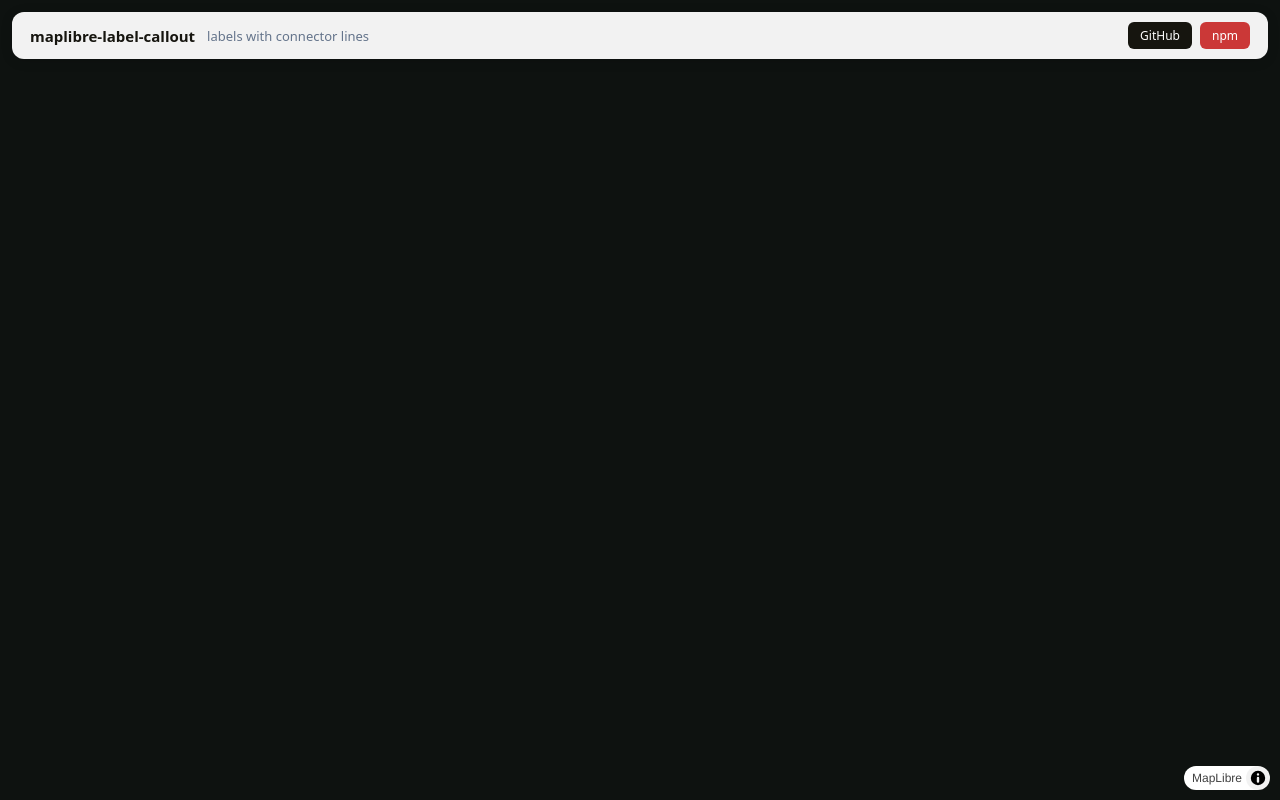
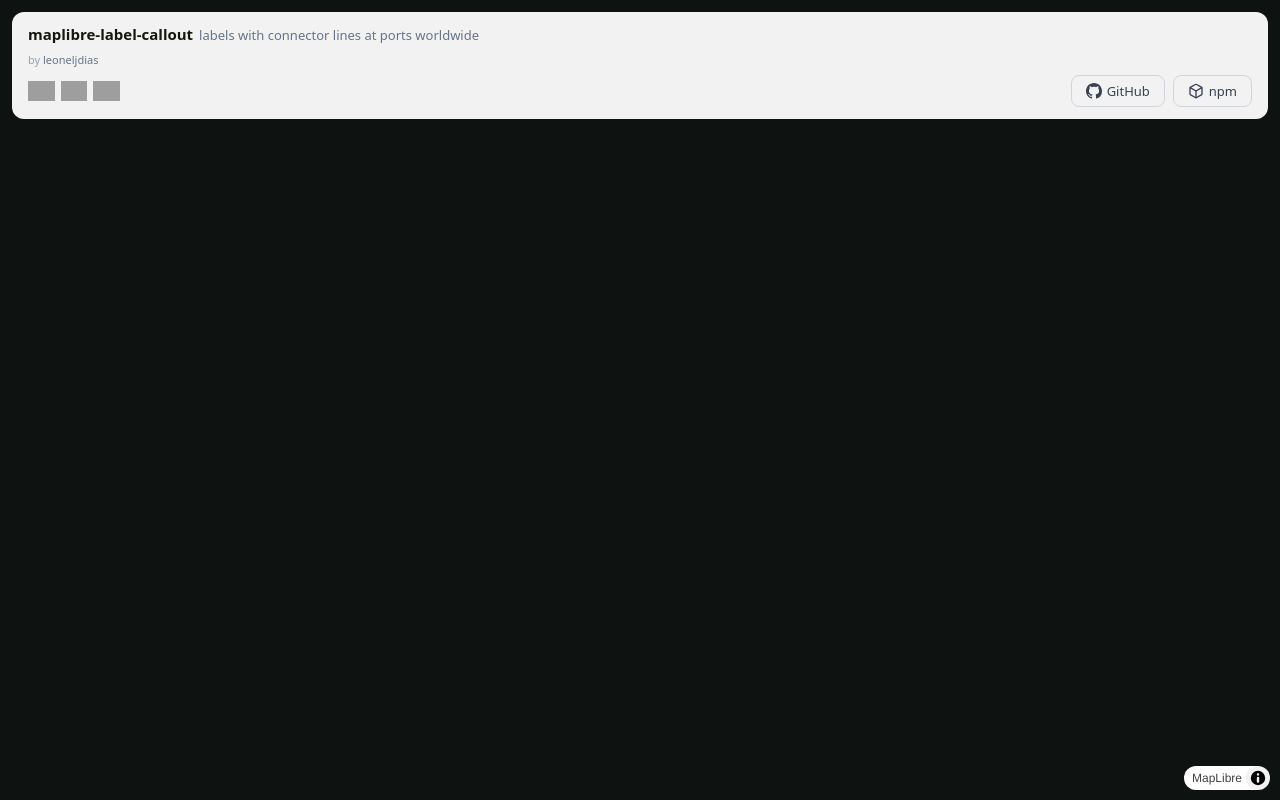
Before and after one commit to leoneljdias/maplibre-label-callout, a website: page demo/index.html in a window 1280 px wide. Drawn offline with nearby package versions, Linux system fonts and the light colour scheme; no server answers; grey boxes are pictures that could not be loaded.

Commit message:
redesign demo header, update screenshot, fix README image URL

```diff
--- a/demo/index.html
+++ b/demo/index.html
@@ -28,76 +28,119 @@
         inset: 0;
       }
 
-      /* header bar */
+      /* header */
       .header {
         position: fixed;
         top: 12px;
         left: 12px;
         right: 12px;
         z-index: 10;
-        display: flex;
-        align-items: center;
-        gap: 12px;
         background: rgba(255, 255, 255, 0.95);
         backdrop-filter: blur(8px);
         border-radius: 12px;
-        padding: 10px 18px;
-        box-shadow: 0 2px 12px rgba(0, 0, 0, 0.15);
+        padding: 12px 16px;
         font-size: 13px;
         pointer-events: auto;
+        display: flex;
+        flex-direction: column;
+        gap: 8px;
       }
-      .header h1 {
+      .header-top {
+        display: flex;
+        flex-wrap: wrap;
+        align-items: baseline;
+        gap: 6px;
+      }
+      .header-top h1 {
         font-size: 15px;
         font-weight: 600;
         color: #16150f;
         margin: 0;
-        white-space: nowrap;
       }
-      .header .tagline {
+      .header-top .desc {
         color: #64748b;
-        display: none;
+        font-size: 13px;
       }
-      .header .links {
+      .header-author {
+        font-size: 11px;
+        color: #94a3b8;
+      }
+      .header-author a {
+        color: #64748b;
+        text-decoration: none;
+        font-weight: 500;
+      }
+      .header-author a:hover {
+        color: #16150f;
+      }
+      .header-bottom {
+        display: flex;
+        flex-wrap: wrap;
+        align-items: center;
+        gap: 10px;
+      }
+      .header .badges {
+        display: flex;
+        flex-wrap: wrap;
+        align-items: center;
+        gap: 6px;
+      }
+      .header .badges img {
+        height: 20px;
+        display: block;
+      }
+      .header .btns {
+        display: flex;
+        flex-wrap: wrap;
+        align-items: center;
+        gap: 8px;
         margin-left: auto;
-        display: flex;
-        gap: 8px;
       }
-      .header .links a {
+      @media (max-width: 374px) {
+        .header .btns {
+          margin-left: 0;
+          width: 100%;
+          flex-direction: column;
+        }
+        .header .btns a {
+          width: 100%;
+          justify-content: center;
+        }
+      }
+      .header .btns a {
         display: inline-flex;
         align-items: center;
-        gap: 4px;
-        padding: 5px 12px;
-        border-radius: 6px;
+        gap: 5px;
+        padding: 6px 14px;
+        border-radius: 8px;
+        border: 1.5px solid;
         text-decoration: none;
-        font-size: 12px;
+        font-size: 13px;
         font-weight: 500;
-        transition: background 0.15s;
+        transition:
+          background 0.15s,
+          color 0.15s;
       }
-      .header .links a.github {
-        background: #16150f;
-        color: #fff;
+      .header .btns a.btn-github {
+        border-color: #d1d5db;
+        color: #374151;
+        background: transparent;
       }
-      .header .links a.github:hover {
-        background: #2a2820;
+      .header .btns a.btn-github:hover {
+        background: #f3f4f6;
       }
-      .header .links a.npm {
-        background: #cb3837;
-        color: #fff;
+      .header .btns a.btn-npm {
+        border-color: #d1d5db;
+        color: #374151;
+        background: transparent;
       }
-      .header .links a.npm:hover {
-        background: #b32e2d;
+      .header .btns a.btn-npm:hover {
+        background: #f3f4f6;
       }
-      .header .links a.demo-link {
-        color: #64748b;
-      }
-      .header .links a.demo-link:hover {
-        background: #f1f5f9;
-        color: #16150f;
-      }
-
-      @media (min-width: 640px) {
-        .header .tagline {
-          display: inline;
+      @media (max-width: 374px) {
+        .header .btns a {
+          font-size: 12px;
+          padding: 5px 12px;
         }
       }
 
@@ -111,14 +154,56 @@
     <div id="map"></div>
 
     <div class="header">
-      <h1>maplibre-label-callout</h1>
-      <span class="tagline">labels with connector lines</span>
-      <span class="links">
-        <a class="github" href="https://github.com/leoneljdias/maplibre-label-callout">GitHub</a>
-        <a class="npm" href="https://www.npmjs.com/package/@leoneljdias/maplibre-label-callout"
-          >npm</a
-        >
-      </span>
+      <div class="header-top">
+        <h1>maplibre-label-callout</h1>
+        <span class="desc">labels with connector lines at ports worldwide</span>
+      </div>
+      <div class="header-author">by <a href="https://leoneljdias.pt">leoneljdias</a></div>
+      <div class="header-bottom">
+        <span class="badges">
+          <img
+            src="https://img.shields.io/npm/v/@leoneljdias/maplibre-label-callout?color=2563eb"
+            alt="v1.0.0"
+          />
+          <img src="https://img.shields.io/badge/MIT-6b7280" alt="MIT" />
+          <img
+            src="https://img.shields.io/bundlephobia/min/@leoneljdias/maplibre-label-callout?color=6b7280"
+            alt="bundle size"
+          />
+        </span>
+        <span class="btns">
+          <a class="btn-github" href="https://github.com/leoneljdias/maplibre-label-callout">
+            <svg width="16" height="16" viewBox="0 0 16 16" fill="currentColor">
+              <path
+                d="M8 0C3.58 0 0 3.58 0 8c0 3.54 2.29 6.53 5.47 7.59.4.07.55-.17.55-.38 0-.19-.01-.82-.01-1.49-2.01.37-2.53-.49-2.69-.94-.09-.23-.48-.94-.82-1.13-.28-.15-.68-.52-.01-.53.63-.01 1.08.58 1.23.82.72 1.21 1.87.87 2.33.66.07-.52.28-.87.51-1.07-1.78-.2-3.64-.89-3.64-3.95 0-.87.31-1.59.82-2.15-.08-.2-.36-1.02.08-2.12 0 0 .67-.21 2.2.82.64-.18 1.32-.27 2-.27.68 0 1.36.09 2 .27 1.53-1.04 2.2-.82 2.2-.82.44 1.1.16 1.92.08 2.12.51.56.82 1.27.82 2.15 0 3.07-1.87 3.75-3.65 3.95.29.25.54.73.54 1.48 0 1.07-.01 1.93-.01 2.2 0 .21.15.46.55.38A8.013 8.013 0 0016 8c0-4.42-3.58-8-8-8z"
+              />
+            </svg>
+            GitHub
+          </a>
+          <a
+            class="btn-npm"
+            href="https://www.npmjs.com/package/@leoneljdias/maplibre-label-callout"
+          >
+            <svg
+              width="16"
+              height="16"
+              viewBox="0 0 24 24"
+              fill="none"
+              stroke="currentColor"
+              stroke-width="2"
+              stroke-linecap="round"
+              stroke-linejoin="round"
+            >
+              <path
+                d="M21 16V8a2 2 0 0 0-1-1.73l-7-4a2 2 0 0 0-2 0l-7 4A2 2 0 0 0 3 8v8a2 2 0 0 0 1 1.73l7 4a2 2 0 0 0 2 0l7-4A2 2 0 0 0 21 16z"
+              />
+              <polyline points="3.27 6.96 12 12.01 20.73 6.96" />
+              <line x1="12" y1="22.08" x2="12" y2="12" />
+            </svg>
+            npm
+          </a>
+        </span>
+      </div>
     </div>
 
     <script src="../dist/index.umd.js"></script>
@@ -127,8 +212,8 @@
       const map = new maplibregl.Map({
         container: "map",
         style: "https://basemaps.cartocdn.com/gl/positron-gl-style/style.json",
-        center: [10, 25],
-        zoom: 2.1,
+        center: [2.35, 48.86],
+        zoom: 4,
         pitch: 50,
       });
 
```
Also changed, not shown: README.md, demo/screenshot.png.
